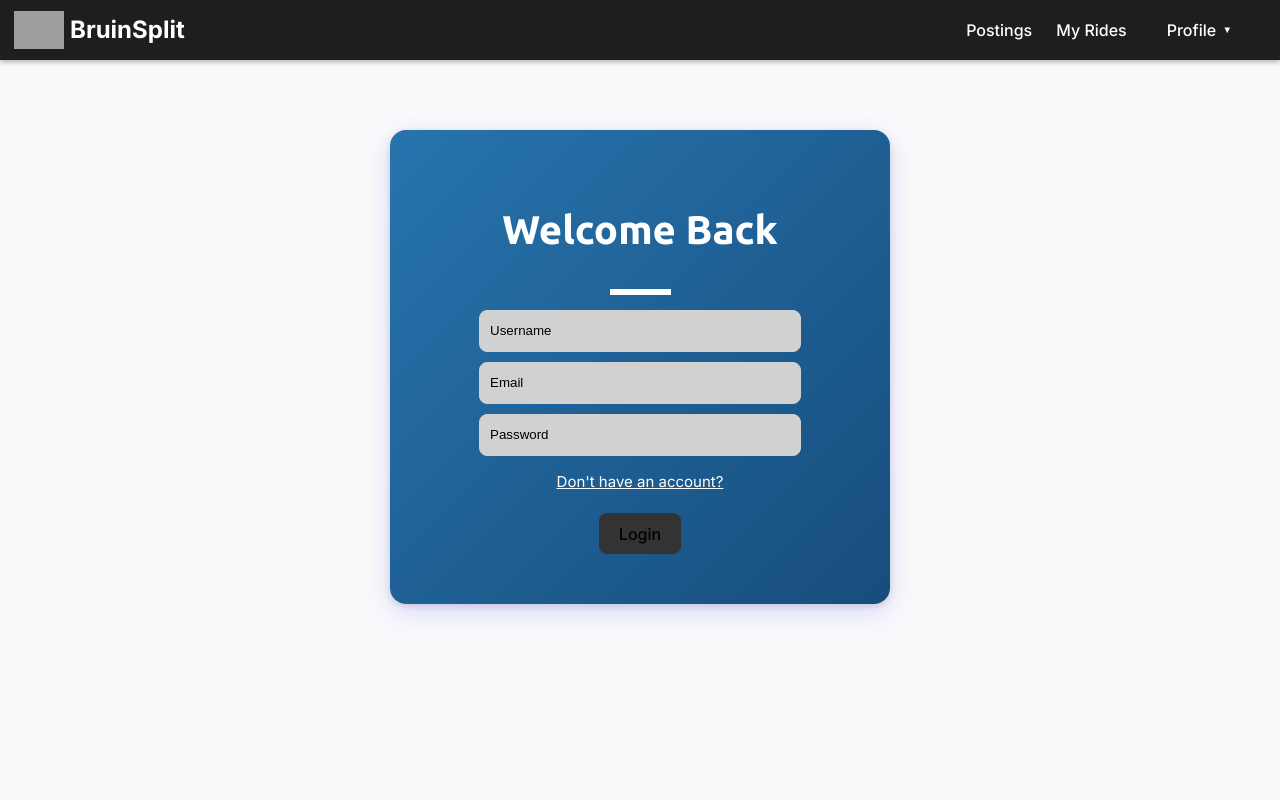
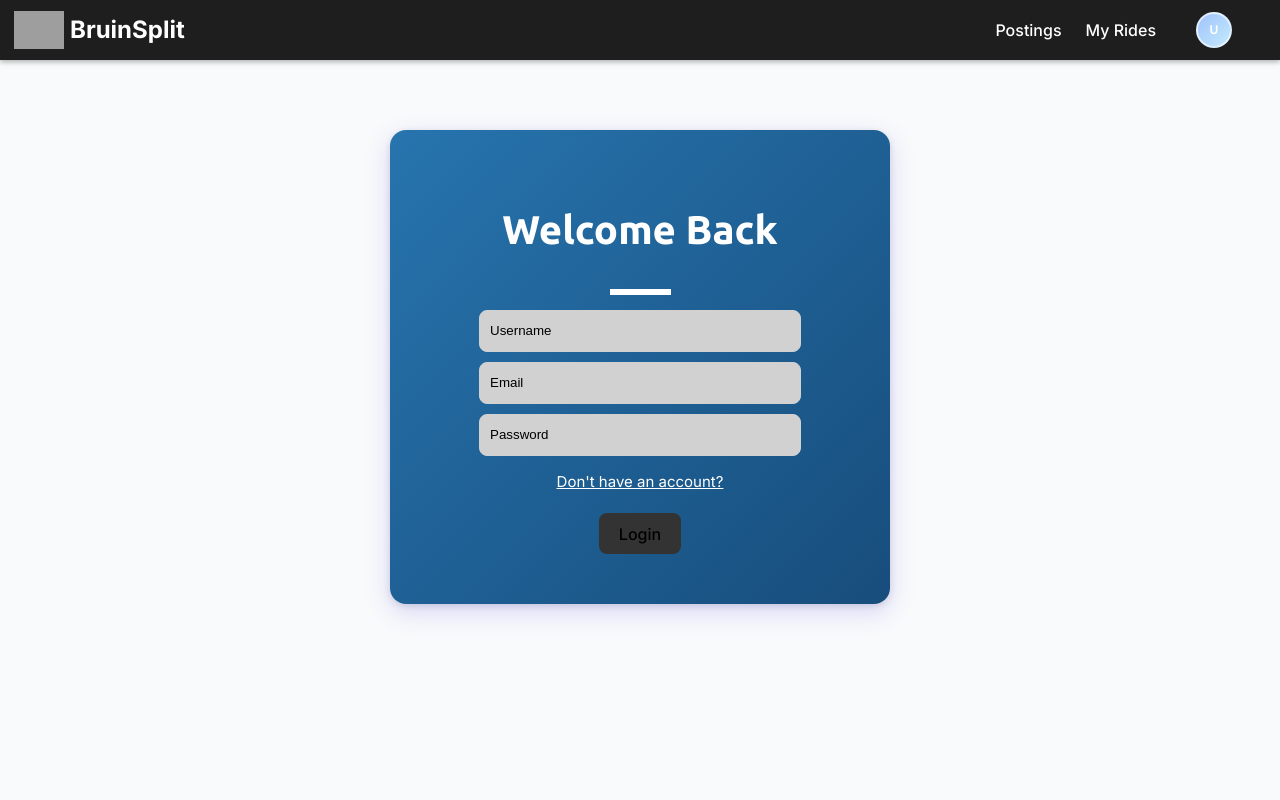
Before and after one commit to joshuajin06/BruinSplit, a React (Vite) app in the folder frontend/bruinsplit/: page /login in a window 1280 px wide. Shown: the top 800 px of the page. Built offline with nearby package versions, Linux system fonts and the light colour scheme; grey boxes are pictures that could not be loaded.

Commit message:
added back profile pic to navbar

```diff
--- a/frontend/bruinsplit/src/components/navbar.css
+++ b/frontend/bruinsplit/src/components/navbar.css
@@ -78,20 +78,15 @@
   display: flex;
   align-items: center;
   justify-content: center;
-  height: 100%;            /* Full navbar height */
-  padding: 0 1rem;         /* horizontal padding */
+  height: 50%;
+  padding: 0 1rem;
   cursor: pointer;
-  color: white;
-  transition: color 0.25s ease;
-}
-
-.profileButton:hover {
-  color: #535bf2;
+  position: relative;
 }
 
 .navbar-profile-pic {
-  width: 40px;
-  height: 40px;
+  width: 32px;
+  height: 32px;
   border-radius: 50%;
   object-fit: cover;
   border: 2px solid rgba(255, 255, 255, 0.6);
@@ -103,8 +98,8 @@
 }
 
 .navbar-profile-placeholder {
-  width: 40px;
-  height: 40px;
+  width: 32px;
+  height: 32px;
   border-radius: 50%;
   background: linear-gradient(135deg, #a1c4fd 0%, #c2e9fb 100%);
   display: flex;
@@ -112,24 +107,13 @@
   justify-content: center;
   border: 2px solid rgba(255, 255, 255, 0.6);
   color: white;
-  font-size: 14px;
+  font-size: 12px;
   font-weight: 600;
   transition: border-color 0.25s ease;
 }
 
 .navButtonLogin:hover .navbar-profile-placeholder {
   border-color: #535bf2;
-}
-
-.profileButton::after {
-  content: "▼";
-  font-size: 0.6rem;
-  margin-left: 0.4rem;
-  transition: transform 0.2s ease;
-}
-
-.navButtonLogin:hover .profileButton::after {
-  transform: rotate(-180deg);
 }
 
 /* SUBMENU DROPDOWN */
--- a/frontend/bruinsplit/src/components/navbar.jsx
+++ b/frontend/bruinsplit/src/components/navbar.jsx
@@ -7,7 +7,7 @@ import Logo from "../assets/finalogofinal.png"
 export default function Navbar() {
   // const [loginClicked, setLoginClicked] = useState(false);
   const menuRef = useRef(null);
-  const { logout, isAuthenticated } = useAuth();
+  const { logout, isAuthenticated, user } = useAuth();
 
   //  useEffect(() => {
   //   function handleClickOutside(e) {
@@ -34,7 +34,19 @@ export default function Navbar() {
         <li className="myrides"><Link to="/myrides">My Rides</Link></li>
 
         <li className="navButtonLogin" ref={menuRef}>
-          <a className="profileButton">Profile</a>
+          <div className="profileButton">
+            {user?.profile_photo_url ? (
+              <img
+                src={user.profile_photo_url}
+                alt="Profile"
+                className="navbar-profile-pic"
+              />
+            ) : (
+              <div className="navbar-profile-placeholder">
+                {user?.first_name?.charAt(0) || 'U'}
+              </div>
+            )}
+          </div>
             <div className="submenu">
               {isAuthenticated &&
                 <Link to="/profile"
```
